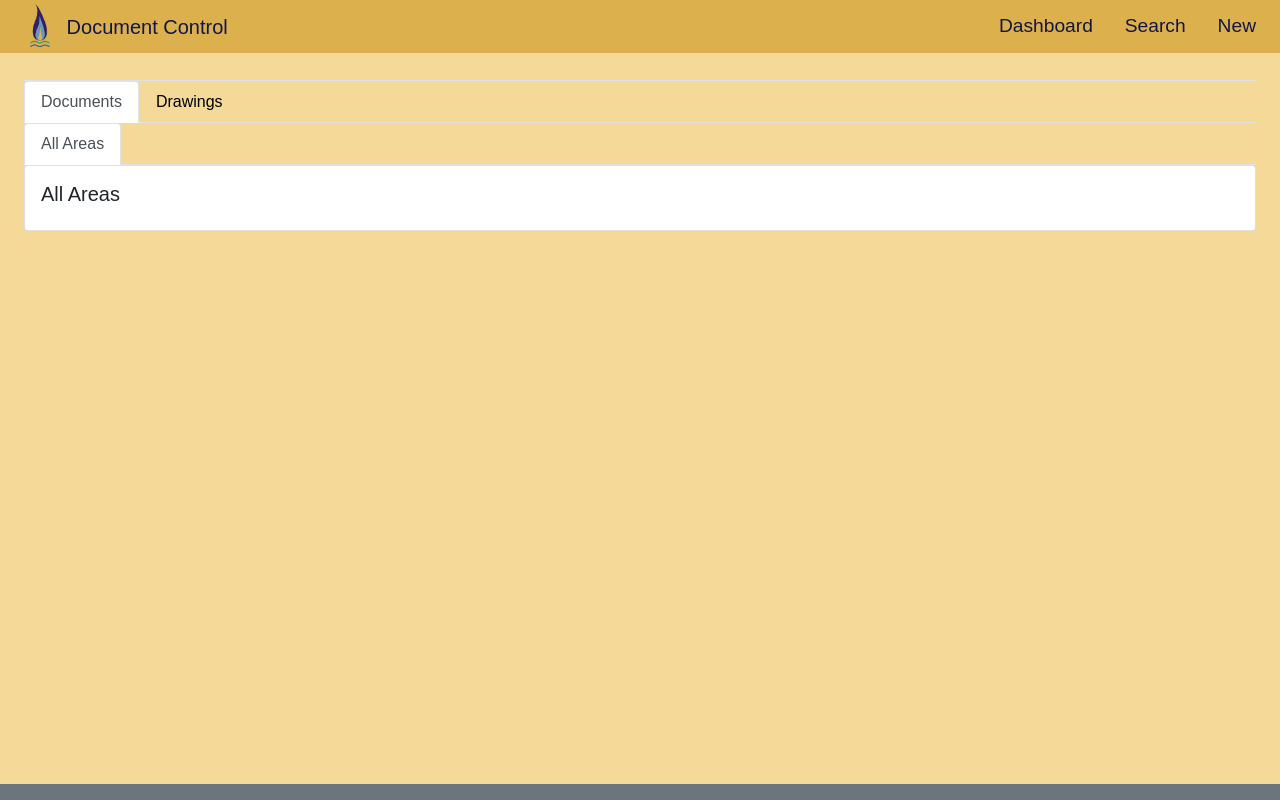
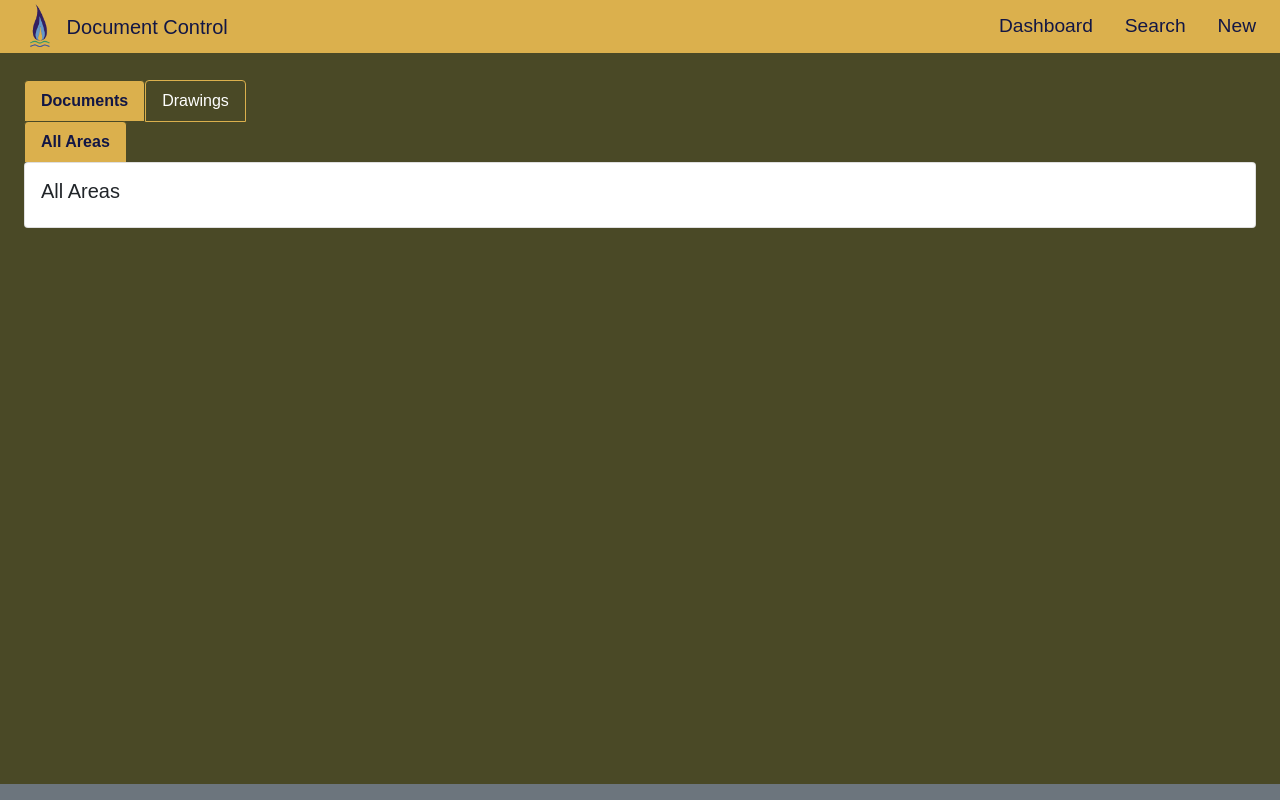
Before and after one commit to Red-Nut/agf, a Django app: page /documents/ in a window 1280 px wide. Run offline with Django 4.2, Linux system fonts and the light colour scheme; the visitor is signed in with stand-in values (Sample User, id 1); data that the repository does not hold is empty; some libraries are stand-ins or nearby versions.

Commit message:
formatting updates

```diff
--- a/agf_documents/static/css/documents.css
+++ b/agf_documents/static/css/documents.css
@@ -2,7 +2,10 @@
 :root {
     --base-color:#121645;
     --light-color:#3953a7;
-    --comp-color:#2f9c65;
+    --comp-color:#dbb04d;
+
+    --background-light:#dbb04d;
+    --background-dark:hsl(59, 32%, 22%);
 
     --warning-color:#FEA520;
     --error-color:#C51B29;
@@ -35,7 +38,7 @@
     color: white;
 }
 .c-navbarbackground {
-    background-color: #dbb04d !important;
+    background-color: var(--background-light) !important;
 }
 
 .c-navbutton{
@@ -49,7 +52,7 @@ html,
 body {
     margin: 0;
     font-family: Arial, Helvetica, sans-serif, Verdana, Geneva, Tahoma, sans-serif;
-    background-color: rgb(244, 217, 153);
+    background-color:var(--background-dark);
 }
 
 /* main body of page - excludes the navigation bar */
@@ -85,7 +88,6 @@ a:hover{
 
 /* navbar */
 .navbar{
-    background-color:#212529;
     padding-left: 24px;
     padding-right: 24px;
 }
@@ -93,6 +95,22 @@ a:hover{
     color: var(--base-color) !important;
 }
 
+/* Tabs */
+.nav-tabs{
+    background-color:var(--background-dark);
+    border: none;
+}
+.myTab{
+    background-color:var(--background-dark) !important;
+    color: white !important;
+    border: 1px solid var(--background-light) !important;
+}
+.myTab.active{
+    color: var(--base-color) !important;
+    background-color:var(--background-light) !important;
+    border: 1px solid var(--background-dark) !important;
+    font-weight: bold;
+}
 
 /* Inserting this collapsed row between two flex items will make
  * the flex item that comes after it break to a new row */
@@ -121,6 +139,7 @@ a:hover{
 .btn-primary:hover{
     background-color: var(--comp-color);
     border-color:var(--base-color);
+    color: var(--base-color);
 }
 
 /* Button as text */
--- a/agf_documents/templates/agf_documents/dashboard.html
+++ b/agf_documents/templates/agf_documents/dashboard.html
@@ -10,9 +10,9 @@ Documents - Dashboard
 <div class="container-fluid">
 
     <!-- Documents/Drawings Tabs -->
-    <ul class="nav nav-tabs" style="border-top: 1px solid #dee2e6;">
-        <li class="nav-item active"><a class="nav-link active" data-toggle="tab" href="#documents">Documents</a></li>
-        <li class="nav-item"><a class="nav-link" data-toggle="tab" href="#drawings">Drawings</a></li>
+    <ul class="nav nav-tabs">
+        <li class="nav-item active"><a class="nav-link myTab active" data-toggle="tab" href="#documents">Documents</a></li>
+        <li class="nav-item"><a class="nav-link myTab" data-toggle="tab" href="#drawings">Drawings</a></li>
     </ul>
 
     <div class="tab-content">
@@ -21,10 +21,10 @@ Documents - Dashboard
 
             <!-- Area Tabs -->
             <ul class="nav nav-tabs">
-                <li class="nav-item active"><a class="nav-link active" data-toggle="tab" href="#alldocuments">All Areas</a></li>
+                <li class="nav-item active"><a class="nav-link myTab active" data-toggle="tab" href="#alldocuments">All Areas</a></li>
 
                 {% for area in areas %}
-                <li class="nav-item"><a class="nav-link" data-toggle="tab" href="#doc-area-{{area.code}}">{{area.code}}</a></li>
+                <li class="nav-item"><a class="nav-link myTab" data-toggle="tab" href="#doc-area-{{area.code}}">{{area.code}}</a></li>
                 {% endfor %}
 
             </ul>
@@ -168,11 +168,11 @@ Documents - Dashboard
 
     <!-- Show Documents -->
     <div style="display: none" id="jsonData" data-json="{{ data }}"></div>
-    <div class="container-fluid" id="myTables">
+    <div class="card" style="display: none" id="table-container">
+        <div class="card-body" id="myTables">
 
-
+        </div>
     </div>
-
 
 </div>
 
@@ -280,6 +280,8 @@ Documents - Dashboard
 
         element = document.getElementById(id)
         element.style.display = 'table';
+
+        document.getElementById("table-container").style.display='block';
     }
 </script>
 
--- a/agf_documents/templates/agf_documents/document.html
+++ b/agf_documents/templates/agf_documents/document.html
@@ -12,11 +12,11 @@ Document: {{document.document_no}}
     {{ formset.non_field_errors }}
     {{ form.errors }}
     {{ form.non_field_errors }}
-    <h1>{{document.document_no}}</h1>
     <div class="row">
         <div class="col-xl-4">
             <div class="card">
                 <div class="card-body">
+                    <h1>{{document.document_no}}</h1>
                     <table class="table" style="width: auto;">
                         <tr>
                             <th>Document No.</th>
@@ -253,6 +253,7 @@ Document: {{document.document_no}}
         </div>
     </div>
 
+    {% if document.assets_referred_by.all %}
     <div class="row">
         <div class="col">
             <!-- Equipment -->
@@ -283,6 +284,7 @@ Document: {{document.document_no}}
                     </table>
                 </div>
             </div>
+
 
             <!-- Instruments -->
             <div class="card">
@@ -367,6 +369,8 @@ Document: {{document.document_no}}
         </div>
 
     </div>
+    {% endif %}
+
 </div>
 
 <script>
```
Also changed, not shown: agf_documents/templates/agf_documents/create.html (+6 -1 lines), agf_documents/templates/agf_documents/search.html (added, +19 -0 lines).
